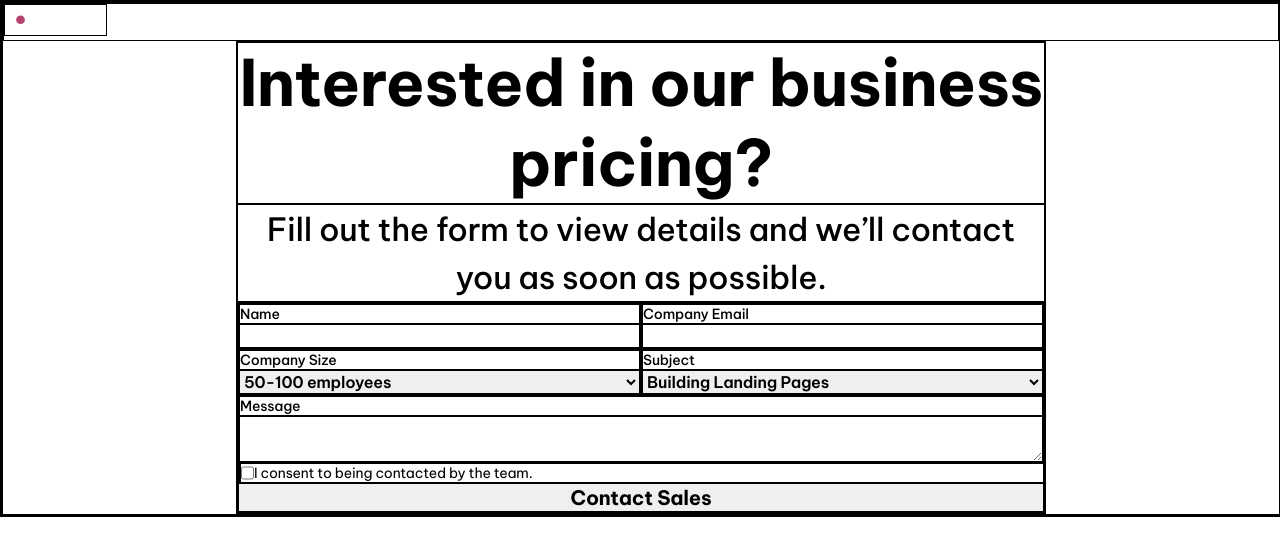
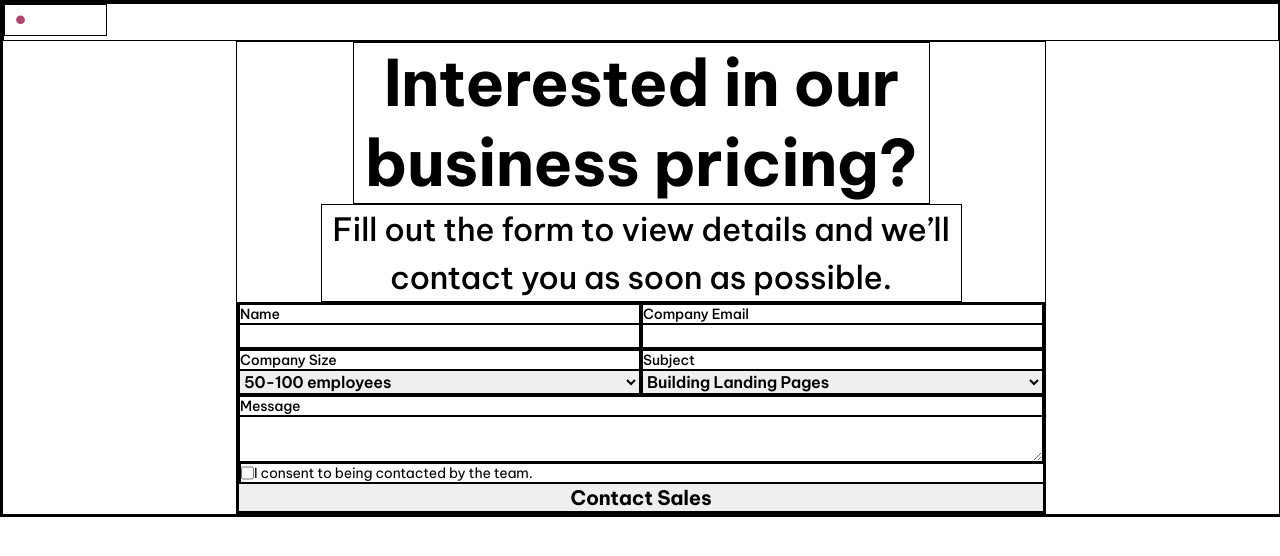
Before and after one commit to Nimus-oes/react-static-contact-form, a React (Vite) app: page / in a window 1280 px wide. Shown: the top 556 px of the page. Built offline with nearby package versions, Linux system fonts and the light colour scheme.

Commit message:
Add fixed width to heading

```diff
--- a/src/App.css
+++ b/src/App.css
@@ -17,6 +17,7 @@
 .title,
 .subtitle {
   text-align: center;
+  margin: 0 auto;
 }
 
 /* Main */
@@ -69,11 +70,13 @@
   }
 
   .title {
+    width: 577px;
     font-size: 64px;
     letter-spacing: -0.64px;
   }
 
   .subtitle {
+    width: 641px;
     font-size: 32px;
     letter-spacing: -0.32px;
   }
```
